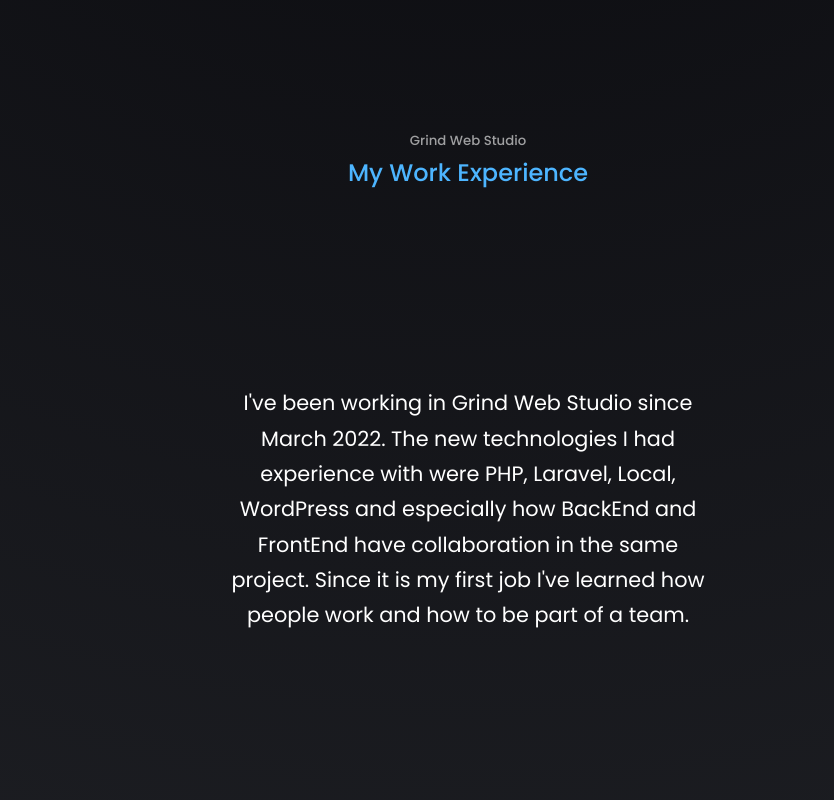
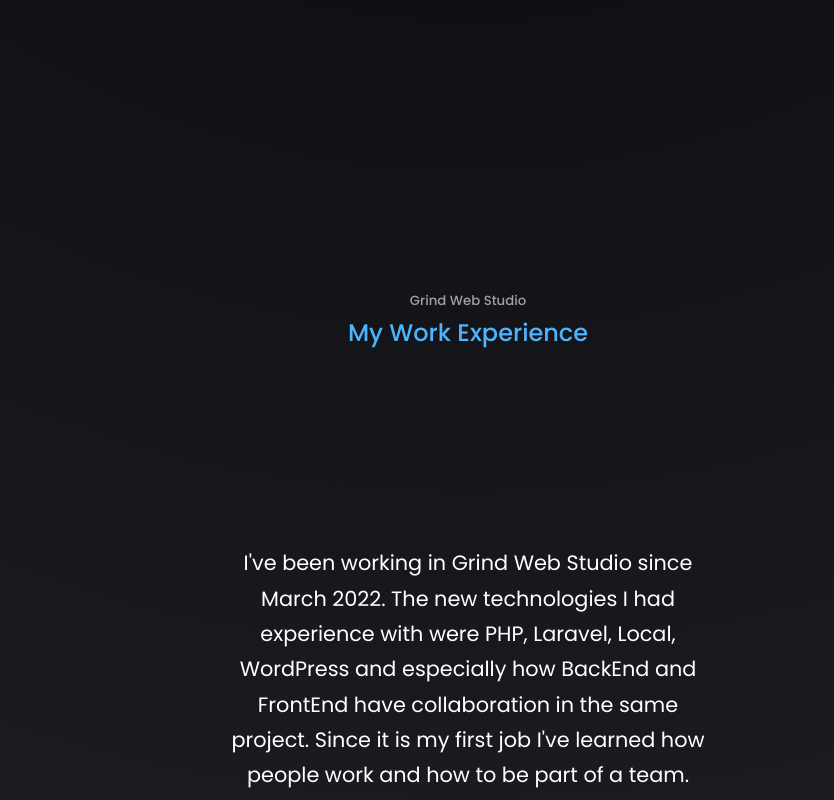
Before and after one commit to Kaloiann/cv-2, a React (Create React App) app: page / in a window 1280 px wide. Shown: the part 3100-3900 px from the top of the page, without its empty margins (172-1006 px from the left). Built offline with nearby package versions, Linux system fonts and the light colour scheme; the HTML template or start-up script is replaced by a standard one.

Commit message:
jobs margin

```diff
--- a/src/components/Jobs/jobs.css
+++ b/src/components/Jobs/jobs.css
@@ -1,4 +1,5 @@
 .jobs__container {
+  margin-top: 10rem;
   text-align: center;
   display: flex;
   flex-direction: column;
@@ -13,3 +14,8 @@
   padding-top: 12rem;
   font-size: 1.3rem;
 }
+@media screen and (max-width: 768px) {
+ .jobs__container {
+   margin-top: 0;
+ }
+}
```
